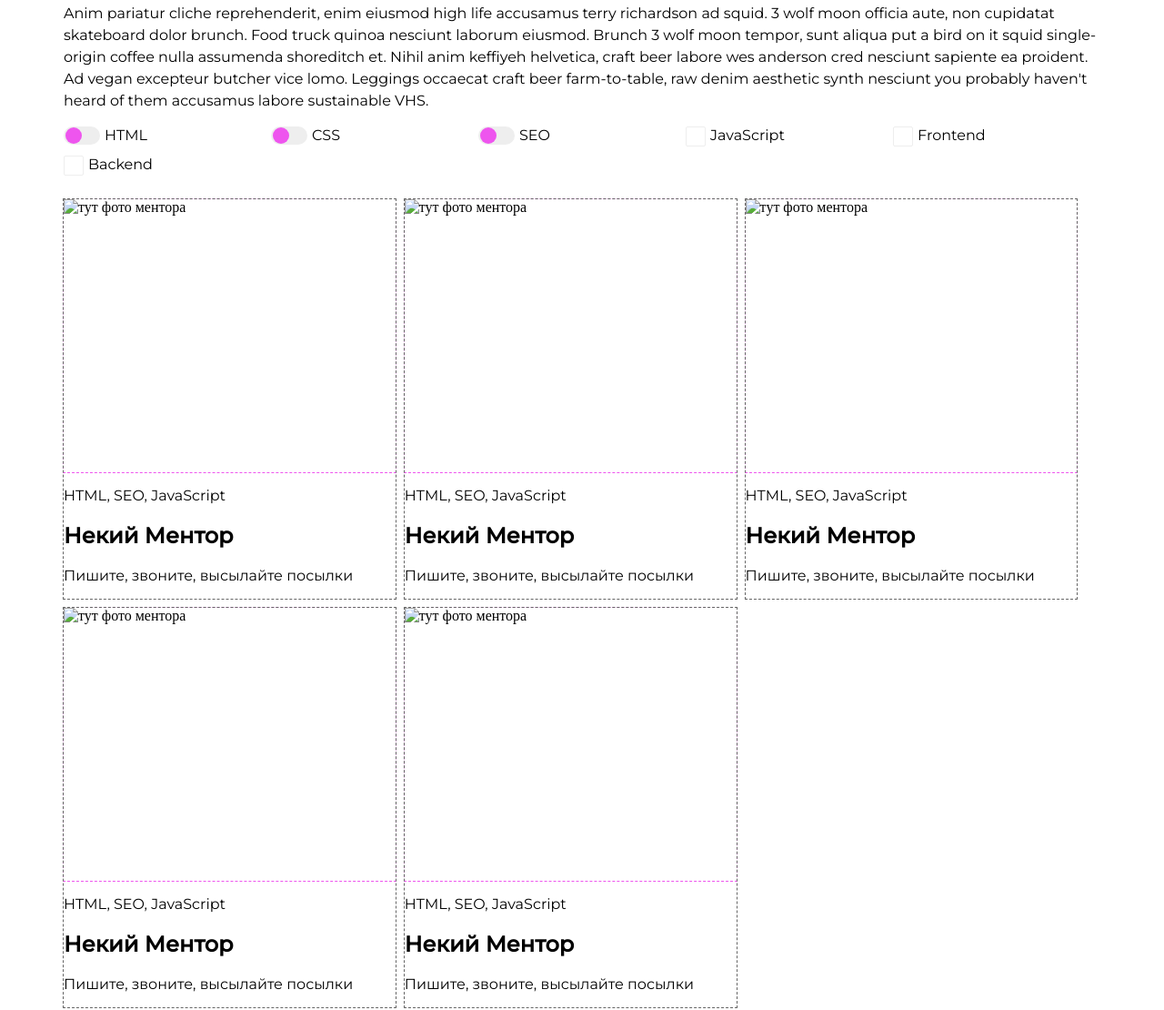
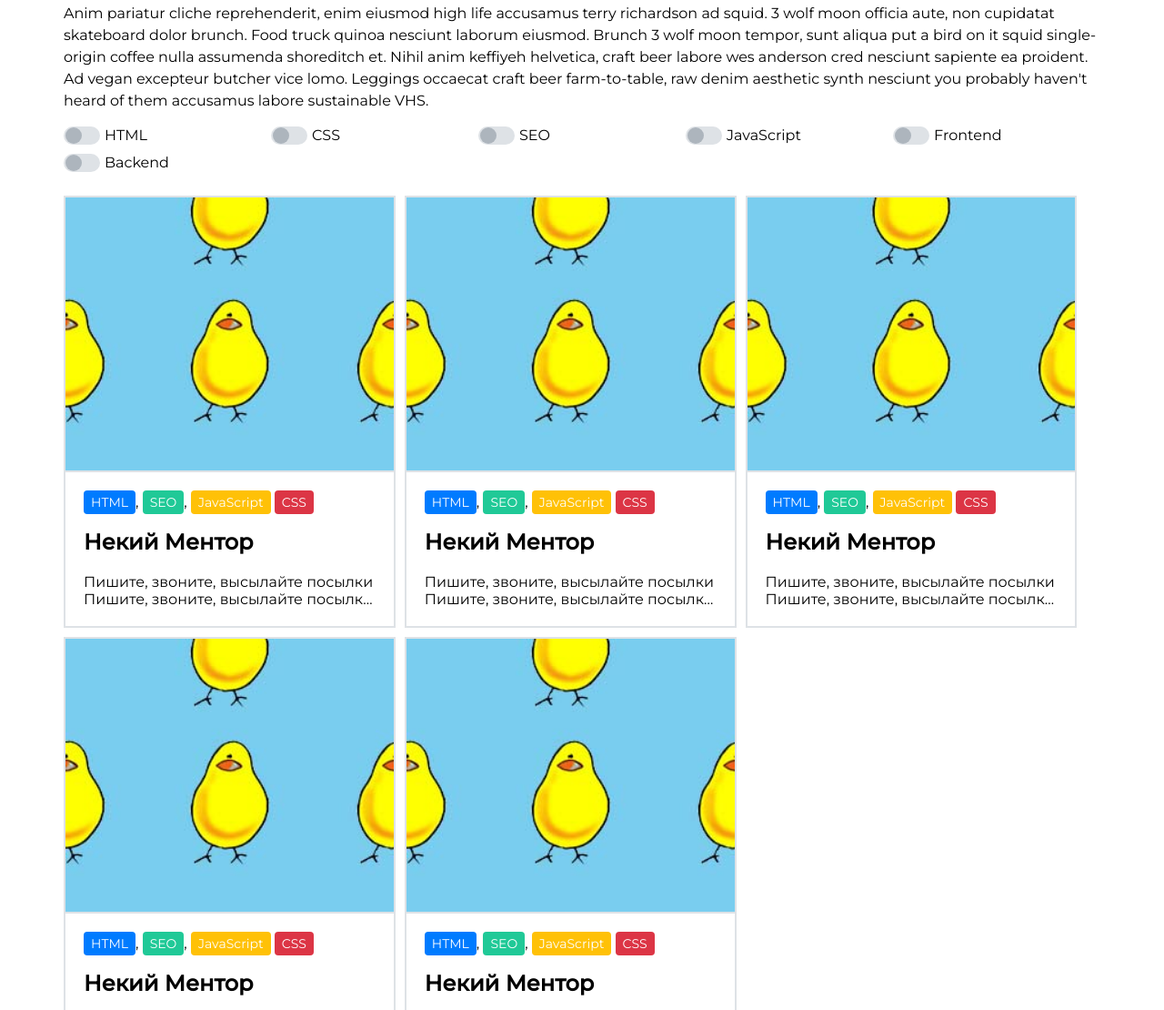
Before and after one commit to x-days-of-code/mentor-service, a website: page frontend/src/index.html in a window 1280 px wide. Shown: the part 526-1636 px from the top of the page at 91% size. Drawn offline with nearby package versions, Linux system fonts and the light colour scheme; files that its build step writes are made by us from their sources.

Commit message:
added style card

```diff
--- a/frontend/src/index.html
+++ b/frontend/src/index.html
@@ -84,15 +84,15 @@
 						<label for="SEO" class="filter__list-label filter__list-label-ball">SEO </label></li>
 					<li class="filter__list-item">
 						<input id="JavaScript" name="JavaScript" type="checkbox" class="filter__list-checkbox">
-						<label for="JavaScript" class="filter__list-label filter__list-label-tick">
+						<label for="JavaScript" class="filter__list-label filter__list-label-ball">
 						 JavaScript </label></li>
 					<li class="filter__list-item">
 						<input id="Frontend" name="Frontend" type="checkbox" class="filter__list-checkbox">
-						<label for="Frontend" class="filter__list-label filter__list-label-tick">
+						<label for="Frontend" class="filter__list-label filter__list-label-ball">
 						 Frontend </label></li>
 					<li class="filter__list-item">
 						<input id="Backend" name="Backend" type="checkbox" class="filter__list-checkbox">
-						<label for="Backend" class="filter__list-label filter__list-label-background">
+						<label for="Backend" class="filter__list-label filter__list-label-ball">
 						 Backend </label></li>
 				</ul>
 			</form>
@@ -102,52 +102,82 @@
 		<div class="content__inner">
 			<article class="content__card">
 				<div class="content__card-img-wrapper">
-					<img src="" alt="тут фото ментора" class="content__card-img">
+					<img src="icons/avatar.jpg" alt="тут будет фото ментора" class="content__card-img">
 				</div>
 				<div class="content__card-description">
-					<p class="content__card-labels">HTML, SEO, JavaScript</p>
+					<p class="content__card-labels">
+						<span class="content__card-label content__card-label--html">HTML</span>,
+						<span class="content__card-label content__card-label--seo">SEO</span>,
+						<span class="content__card-label content__card-label--js">JavaScript</span>
+						<span class="content__card-label content__card-label--css">CSS</span>
+					</p>
 					<h2 class="content__card-name">Некий Ментор</h2>
-					<p class="content__card-text">Пишите, звоните, высылайте посылки</p>
+					<p class="content__card-text">Пишите, звоните, высылайте посылки Пишите, звоните, высылайте посылки
+												  Пишите, звоните, высылайте посылки Пишите, звоните, высылайте посылки</p>
 				</div>
 			</article>
 			<article class="content__card">
 				<div class="content__card-img-wrapper">
-					<img src="" alt="тут фото ментора" class="content__card-img">
+					<img src="icons/avatar.jpg" alt="тут будет фото ментора" class="content__card-img">
 				</div>
 				<div class="content__card-description">
-					<p class="content__card-labels">HTML, SEO, JavaScript</p>
+					<p class="content__card-labels">
+						<span class="content__card-label content__card-label--html">HTML</span>,
+						<span class="content__card-label content__card-label--seo">SEO</span>,
+						<span class="content__card-label content__card-label--js">JavaScript</span>
+						<span class="content__card-label content__card-label--css">CSS</span>
+					</p>
 					<h2 class="content__card-name">Некий Ментор</h2>
-					<p class="content__card-text">Пишите, звоните, высылайте посылки</p>
+					<p class="content__card-text">Пишите, звоните, высылайте посылки Пишите, звоните, высылайте посылки
+												  Пишите, звоните, высылайте посылки Пишите, звоните, высылайте посылки</p>
 				</div>
 			</article>
 			<article class="content__card">
 				<div class="content__card-img-wrapper">
-					<img src="" alt="тут фото ментора" class="content__card-img">
+					<img src="icons/avatar.jpg" alt="тут будет фото ментора" class="content__card-img">
 				</div>
 				<div class="content__card-description">
-					<p class="content__card-labels">HTML, SEO, JavaScript</p>
+					<p class="content__card-labels">
+						<span class="content__card-label content__card-label--html">HTML</span>,
+						<span class="content__card-label content__card-label--seo">SEO</span>,
+						<span class="content__card-label content__card-label--js">JavaScript</span>
+						<span class="content__card-label content__card-label--css">CSS</span>
+					</p>
 					<h2 class="content__card-name">Некий Ментор</h2>
-					<p class="content__card-text">Пишите, звоните, высылайте посылки</p>
+					<p class="content__card-text">Пишите, звоните, высылайте посылки Пишите, звоните, высылайте посылки
+												  Пишите, звоните, высылайте посылки Пишите, звоните, высылайте посылки</p>
 				</div>
 			</article>
 			<article class="content__card">
 				<div class="content__card-img-wrapper">
-					<img src="" alt="тут фото ментора" class="content__card-img">
+					<img src="icons/avatar.jpg" alt="тут будет фото ментора" class="content__card-img">
 				</div>
 				<div class="content__card-description">
-					<p class="content__card-labels">HTML, SEO, JavaScript</p>
+					<p class="content__card-labels">
+						<span class="content__card-label content__card-label--html">HTML</span>,
+						<span class="content__card-label content__card-label--seo">SEO</span>,
+						<span class="content__card-label content__card-label--js">JavaScript</span>
+						<span class="content__card-label content__card-label--css">CSS</span>
+					</p>
 					<h2 class="content__card-name">Некий Ментор</h2>
-					<p class="content__card-text">Пишите, звоните, высылайте посылки</p>
+					<p class="content__card-text">Пишите, звоните, высылайте посылки Пишите, звоните, высылайте посылки
+												  Пишите, звоните, высылайте посылки Пишите, звоните, высылайте посылки</p>
 				</div>
 			</article>
 			<article class="content__card">
 				<div class="content__card-img-wrapper">
-					<img src="" alt="тут фото ментора" class="content__card-img">
+					<img src="icons/avatar.jpg" alt="тут будет фото ментора" class="content__card-img">
 				</div>
 				<div class="content__card-description">
-					<p class="content__card-labels">HTML, SEO, JavaScript</p>
+					<p class="content__card-labels">
+						<span class="content__card-label content__card-label--html">HTML</span>,
+						<span class="content__card-label content__card-label--seo">SEO</span>,
+						<span class="content__card-label content__card-label--js">JavaScript</span>
+						<span class="content__card-label content__card-label--css">CSS</span>
+					</p>
 					<h2 class="content__card-name">Некий Ментор</h2>
-					<p class="content__card-text">Пишите, звоните, высылайте посылки</p>
+					<p class="content__card-text">Пишите, звоните, высылайте посылки Пишите, звоните, высылайте посылки
+												  Пишите, звоните, высылайте посылки Пишите, звоните, высылайте посылки</p>
 				</div>
 			</article>
 		</div>
--- a/frontend/src/scss/content/card/content__card.scss
+++ b/frontend/src/scss/content/card/content__card.scss
@@ -2,7 +2,9 @@
 	box-sizing: border-box;
 	width: 32%;
 	margin: 0 10px 10px 0;
-	outline: 1px dashed #666666;
+	border-style: solid;
+	border-width: 2px;
+	border-color: $gray-300;
 
 	@include media-breakpoint-down(lg) {
 		width: 48%;
@@ -16,9 +18,62 @@
 .content__card-img-wrapper {
 	width: 100%;
 	height: 300px;
-	outline: 1px dashed #e5e;
+	overflow: hidden;
+	border-style: solid;
+	border-width: 0 0 2px 0;
+	border-color: $gray-300;
+
 }
 
 .content__card-description {
+	display: flex;
+	flex-direction: column;
+	padding: 20px;
 	font-family: $main-font-family;
 }
+
+.content__card-img {
+	object-fit: cover;
+	width: 100%;
+}
+
+.content__card-labels,
+.content__card-name,
+.content__card-text {
+	margin-top: 0;
+}
+
+.content__card-label {
+	display: inline-flex;
+	font-size: $font-size-sm;
+	padding: 4px 8px;
+	border-radius: 4px;
+	color: #fff;
+	width: max-content
+}
+
+.content__card-label--html {
+	background-color: $blue;
+}
+
+.content__card-label--css {
+	background-color: $red;
+}
+
+.content__card-label--seo {
+	background-color: $teal;
+}
+
+.content__card-label--js {
+	background-color: $yellow;
+}
+
+.content__card-text {
+	margin-bottom: 0;
+	display: -webkit-box;
+	max-height: 40px;
+	-webkit-line-clamp: 2;
+	-webkit-box-orient: vertical;
+	overflow: hidden;
+	text-overflow: ellipsis;
+}
--- a/frontend/src/scss/filter/list/filter__list.scss
+++ b/frontend/src/scss/filter/list/filter__list.scss
@@ -30,7 +30,7 @@
 		width: 40px;
 		height: 20px;
 		border-radius: 20px;
-		background-color: #eee;
+		background-color: $gray-300;
 		margin-right: 5px;
 	}
 
@@ -42,80 +42,13 @@
 		width: 18px;
 		height: 18px;
 		border-radius: 18px;
-		background-color: #e5e;
+		background-color: $gray-500;
+		will-change: left, background-color;
 		transition: 0.15s;
 	}
 }
 
-.filter__list-checkbox:checked + .filter__list-label-ball::before {
-	background-color: aqua;
-}
-
 .filter__list-checkbox:checked + .filter__list-label-ball::after {
 	left: calc(38px - 18px);
-	background-color: cornflowerblue;
+	background-color: $pink;
 }
-
-//\2714
-.filter__list-label-tick {
-	display: flex;
-	position: relative;
-
-	&::before {
-		content: '';
-		width: 20px;
-		height: 20px;
-		border-radius: 2px;
-		background-color: transparent;
-		border: 1px #eee solid;
-		margin-right: 5px;
-	}
-
-	&::after {
-		content: '\2714';
-		position: absolute;
-		opacity: 0;
-		width: 20px;
-		height: 20px;
-		top: 1px;
-		left: 5px;
-		color: #e5e;
-		transition: 0.15s;
-	}
-}
-
-.filter__list-checkbox:checked + .filter__list-label-tick::after {
-	opacity: 1;
-}
-
-.filter__list-label-background {
-	display: flex;
-	position: relative;
-
-
-	&::before {
-		content: '';
-		width: 20px;
-		height: 20px;
-		border-radius: 2px;
-		background-color: transparent;
-		border: 1px #eee solid;
-		margin-right: 5px;
-	}
-
-	&::after {
-		content: '';
-		background-image: url(../../../icons/checked.svg);
-		opacity: 0;
-		width: 20px;
-		height: 20px;
-		position: absolute;
-		top: -1px;
-		left: 5px;
-		color: transparent;
-	}
-}
-
-.filter__list-checkbox:checked + .filter__list-label-background::after {
-	opacity: 1;
-}
```
Also changed, not shown: frontend/src/icons/avatar.jpg (added).
